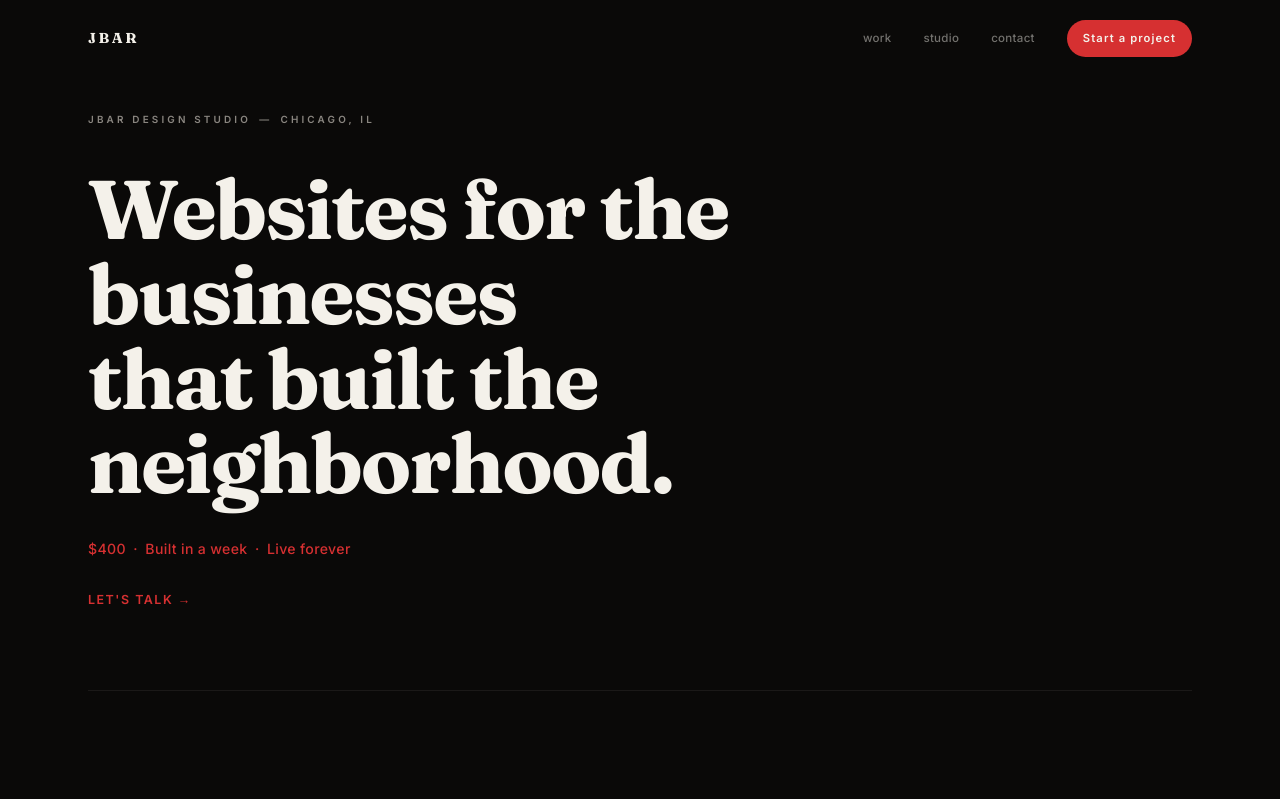
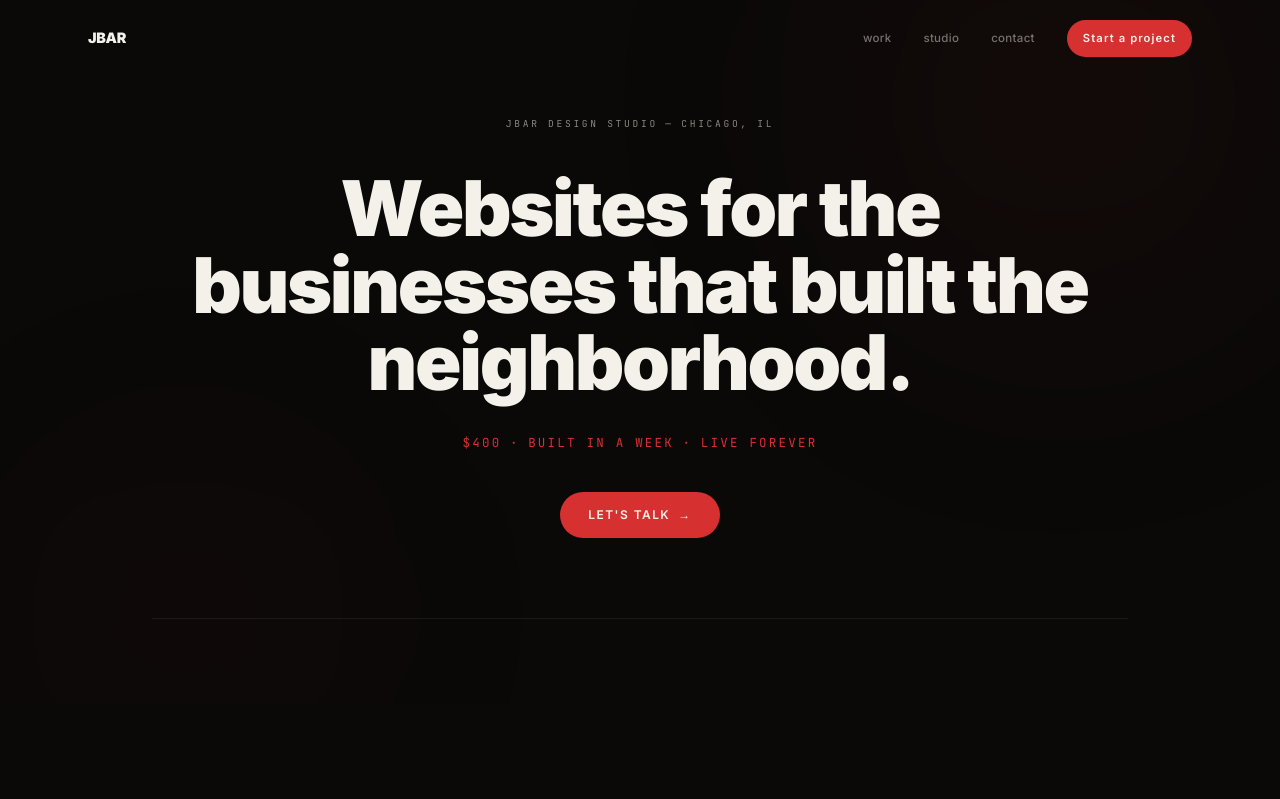
Before and after one commit to BIGDADDY183636/jbar-studio-site, a Next.js app: page / in a window 1280 px wide. Shown: the top 799 px of the page. Built offline with nearby package versions, Linux system fonts and the light colour scheme.

Commit message:
Refresh: futurist modern direction, centered, ambient motion

```diff
--- a/app/globals.css
+++ b/app/globals.css
@@ -16,8 +16,63 @@
     background-color: #d63031;
     color: #f4f1ea;
   }
+}
 
-  /* Respect reduced-motion preference globally */
+/* ── Ambient hero blobs ─────────────────────────────── */
+@keyframes blob-1 {
+  0%, 100% { transform: translate(0, 0) scale(1); }
+  33%       { transform: translate(40px, -30px) scale(1.08); }
+  66%       { transform: translate(-25px, 20px) scale(0.94); }
+}
+@keyframes blob-2 {
+  0%, 100% { transform: translate(0, 0) scale(1); }
+  33%       { transform: translate(-35px, 28px) scale(1.05); }
+  66%       { transform: translate(28px, -18px) scale(0.96); }
+}
+.ambient-blob-1 { animation: blob-1 38s ease-in-out infinite; }
+.ambient-blob-2 { animation: blob-2 52s ease-in-out infinite; }
+
+/* ── Nav link underline draw ────────────────────────── */
+.nav-underline {
+  position: relative;
+}
+.nav-underline::after {
+  content: "";
+  position: absolute;
+  bottom: -2px;
+  left: 0;
+  width: 0;
+  height: 1px;
+  background-color: #d63031;
+  transition: width 220ms ease;
+}
+.nav-underline:hover::after {
+  width: 100%;
+}
+
+/* ── Button glow ────────────────────────────────────── */
+.btn-glow {
+  transition: transform 150ms ease, box-shadow 200ms ease,
+    background-color 200ms ease;
+}
+.btn-glow:hover {
+  transform: scale(1.025);
+  box-shadow: 0 0 20px rgba(214, 48, 49, 0.22);
+}
+
+/* ── Footer pulse line ──────────────────────────────── */
+@keyframes pulse-line {
+  0%, 100% { opacity: 0.05; }
+  50%       { opacity: 0.14; }
+}
+.footer-pulse {
+  animation: pulse-line 5s ease-in-out infinite;
+}
+
+/* ── Scroll reveal ──────────────────────────────────── */
+/* (handled via inline styles in Reveal.tsx) */
+
+/* ── Reduced motion ─────────────────────────────────── */
 @media (prefers-reduced-motion: reduce) {
   *,
   *::before,
@@ -27,4 +82,3 @@
     transition-duration: 0.01ms !important;
   }
 }
-}
--- a/app/layout.tsx
+++ b/app/layout.tsx
@@ -1,18 +1,18 @@
 import type { Metadata } from "next";
-import { Fraunces, Inter } from "next/font/google";
+import { Inter, JetBrains_Mono } from "next/font/google";
 import "./globals.css";
 
-const fraunces = Fraunces({
+const inter = Inter({
   subsets: ["latin"],
-  axes: ["opsz", "WONK"],
-  variable: "--font-fraunces",
+  weight: ["300", "400", "500", "600", "700", "800", "900"],
+  variable: "--font-inter",
   display: "swap",
 });
 
-const inter = Inter({
+const jetbrainsMono = JetBrains_Mono({
   subsets: ["latin"],
-  weight: ["300", "400", "500", "600"],
-  variable: "--font-inter",
+  weight: ["400", "500"],
+  variable: "--font-mono",
   display: "swap",
 });
 
@@ -28,7 +28,7 @@ export default function RootLayout({
   children: React.ReactNode;
 }) {
   return (
-    <html lang="en" className={`${fraunces.variable} ${inter.variable}`}>
+    <html lang="en" className={`${inter.variable} ${jetbrainsMono.variable}`}>
       <body className="font-sans antialiased">{children}</body>
     </html>
   );
--- a/components/Hero.tsx
+++ b/components/Hero.tsx
@@ -12,59 +12,92 @@ export default function Hero() {
 
   const reveal = (delayMs: number, durationMs = 700): React.CSSProperties => ({
     opacity: mounted ? 1 : 0,
-    transform: mounted ? "translateY(0px)" : "translateY(22px)",
+    transform: mounted ? "translateY(0px)" : "translateY(20px)",
     transition: `opacity ${durationMs}ms cubic-bezier(0.16,1,0.3,1) ${delayMs}ms, transform ${durationMs}ms cubic-bezier(0.16,1,0.3,1) ${delayMs}ms`,
   });
 
   return (
-    <section className="min-h-[88vh] flex flex-col justify-center bg-canvas">
-      <div className="max-w-6xl mx-auto px-6 pt-28 pb-20 w-full">
+    <section className="relative min-h-[88vh] flex flex-col items-center justify-center bg-canvas overflow-hidden">
+
+      {/* Ambient gradient blobs — barely there, only noticed on second visit */}
+      <div
+        aria-hidden="true"
+        className="absolute inset-0 overflow-hidden pointer-events-none"
+      >
+        <div
+          className="ambient-blob-1 absolute rounded-full blur-[120px]"
+          style={{
+            width: "640px",
+            height: "640px",
+            top: "-200px",
+            right: "-80px",
+            background:
+              "radial-gradient(circle, rgba(214,48,49,0.07) 0%, transparent 70%)",
+          }}
+        />
+        <div
+          className="ambient-blob-2 absolute rounded-full blur-[100px]"
+          style={{
+            width: "520px",
+            height: "520px",
+            bottom: "-160px",
+            left: "-60px",
+            background:
+              "radial-gradient(circle, rgba(180,28,28,0.05) 0%, transparent 70%)",
+          }}
+        />
+      </div>
+
+      {/* Content — centered */}
+      <div className="relative max-w-5xl mx-auto px-6 pt-28 pb-20 w-full text-center">
         {/* Studio label */}
         <p
-          className="font-sans text-[0.62rem] font-semibold tracking-[0.32em] uppercase text-muted mb-10"
+          className="font-mono text-[0.6rem] tracking-[0.28em] uppercase text-muted mb-10"
           style={reveal(200)}
         >
           JBAR Design Studio&ensp;—&ensp;Chicago, IL
         </p>
 
-        {/* Headline */}
+        {/* Headline — Inter 900, massive, centered */}
         <h1
-          className="font-serif font-bold text-paper max-w-4xl"
+          className="font-sans font-black text-paper mx-auto"
           style={{
-            fontSize: "clamp(3.4rem, 6.5vw, 6.8rem)",
-            lineHeight: 1.02,
-            letterSpacing: "-0.025em",
-            fontVariationSettings: '"opsz" 144, "WONK" 0',
-            ...reveal(380, 950),
+            fontSize: "clamp(3rem, 6vw, 6.4rem)",
+            lineHeight: 1.0,
+            letterSpacing: "-0.03em",
+            maxWidth: "18ch",
+            ...reveal(360, 950),
           }}
         >
-          Websites for the businesses
-          <br />
-          that built the neighborhood.
+          Websites for the businesses that built the neighborhood.
         </h1>
 
         {/* Red pricing line */}
         <p
-          className="font-sans text-[0.88rem] font-medium text-red mt-8 tracking-wide"
-          style={reveal(700)}
+          className="font-mono text-[0.78rem] text-red mt-8 tracking-[0.18em] uppercase"
+          style={reveal(680)}
         >
           $400&ensp;·&ensp;Built in a week&ensp;·&ensp;Live forever
         </p>
 
-        {/* CTA */}
-        <div style={reveal(900)}>
+        {/* CTA — centered button with glow */}
+        <div
+          className="flex justify-center mt-10"
+          style={reveal(880)}
+        >
           <a
             href="#contact"
-            className="inline-block mt-8 font-sans text-[0.78rem] font-semibold tracking-[0.12em] uppercase text-red hover:text-red-dark transition-colors duration-200"
+            className="btn-glow inline-flex items-center gap-2 font-sans text-[0.75rem] font-semibold tracking-[0.12em] uppercase bg-red text-paper px-7 py-3.5 rounded-full"
           >
-            Let&apos;s talk&nbsp;→
+            Let&apos;s talk
+            <span className="inline-block">→</span>
           </a>
         </div>
 
         {/* Bottom rule */}
         <div
           className="mt-20 w-full h-px bg-paper/[0.07]"
-          style={reveal(1100, 600)}
+          style={reveal(1080, 600)}
         />
       </div>
     </section>
--- a/components/Nav.tsx
+++ b/components/Nav.tsx
@@ -26,11 +26,11 @@ export default function Nav() {
       }`}
     >
       <nav className="max-w-6xl mx-auto px-6 py-5 flex items-center justify-between">
-        {/* Wordmark */}
+        {/* Wordmark — Inter 900, tight, technical */}
         <a
           href="#"
-          className="font-serif font-bold text-paper tracking-[0.18em] uppercase text-[0.9rem] leading-none select-none"
-          style={{ fontVariationSettings: '"opsz" 24, "WONK" 0' }}
+          className="font-sans font-black text-paper leading-none select-none"
+          style={{ fontSize: "0.9rem", letterSpacing: "-0.02em" }}
         >
           JBAR
         </a>
@@ -40,14 +40,14 @@ export default function Nav() {
             <a
               key={label}
               href={href}
-              className="font-sans text-[0.72rem] font-medium text-paper/45 hover:text-paper transition-colors duration-150 tracking-wide"
+              className="nav-underline font-sans text-[0.72rem] font-medium text-paper/45 hover:text-paper transition-colors duration-200 tracking-wide"
             >
               {label}
             </a>
           ))}
           <a
             href="#contact"
-            className="font-sans text-[0.7rem] font-semibold tracking-[0.1em] bg-red text-paper px-4 py-2.5 rounded-full hover:bg-red-dark transition-colors duration-200"
+            className="btn-glow font-sans text-[0.7rem] font-semibold tracking-[0.1em] bg-red text-paper px-4 py-2.5 rounded-full"
           >
             Start a project
           </a>
--- a/components/Studio.tsx
+++ b/components/Studio.tsx
@@ -3,31 +3,32 @@ import Reveal from "@/components/Reveal";
 export default function Studio() {
   return (
     <section id="studio" className="bg-canvas-alt border-t border-paper/[0.06] py-24">
-      <div className="max-w-6xl mx-auto px-6">
-        {/* Label */}
+      <div className="max-w-5xl mx-auto px-6">
+        {/* Centered label */}
         <Reveal>
-          <p className="font-sans text-[0.6rem] font-bold tracking-[0.38em] uppercase text-red mb-12">
-            04&ensp;/&ensp;STUDIO
+          <p className="font-mono text-[0.6rem] tracking-[0.2em] uppercase text-center mb-10">
+            <span className="text-red">[ </span>
+            <span className="text-muted">04 / STUDIO</span>
+            <span className="text-red"> ]</span>
           </p>
         </Reveal>
 
-        <div className="grid grid-cols-1 lg:grid-cols-[5fr_7fr] gap-12 lg:gap-20 items-start">
-          {/* Left: serif lead */}
+        {/* Centered heading */}
         <Reveal delay={0.1} duration={900}>
           <h2
-              className="font-serif font-bold text-paper leading-tight"
+            className="font-sans font-black text-paper text-center mx-auto mb-14"
             style={{
               fontSize: "clamp(2.2rem, 4vw, 3.4rem)",
-                letterSpacing: "-0.02em",
-                fontVariationSettings: '"opsz" 72, "WONK" 0',
+              letterSpacing: "-0.025em",
+              maxWidth: "14ch",
             }}
           >
             About the studio.
           </h2>
         </Reveal>
 
-          {/* Right: copy */}
-          <div className="space-y-5">
+        {/* Centered narrow body column */}
+        <div className="max-w-2xl mx-auto space-y-5">
           <Reveal delay={0.14}>
             <p className="font-sans text-[0.92rem] text-paper/65 leading-[1.85]">
               JBAR Design Studio is a small independent web studio based on
@@ -52,7 +53,6 @@ export default function Studio() {
           </Reveal>
         </div>
       </div>
-      </div>
     </section>
   );
 }
--- a/tailwind.config.ts
+++ b/tailwind.config.ts
@@ -20,8 +20,8 @@ const config: Config = {
         "red-dim": "#3d1010",
       },
       fontFamily: {
-        serif: ["var(--font-fraunces)", "Georgia", "serif"],
         sans: ["var(--font-inter)", "system-ui", "sans-serif"],
+        mono: ["var(--font-mono)", "ui-monospace", "monospace"],
       },
     },
   },
```
Also changed, not shown: components/Contact.tsx (+13 -12 lines), components/Footer.tsx (+11 -9 lines), components/Process.tsx (+12 -10 lines), components/WhatYouGet.tsx (+11 -9 lines), components/Work.tsx (+17 -11 lines). Lines whose indentation alone changed are shown as unchanged.
